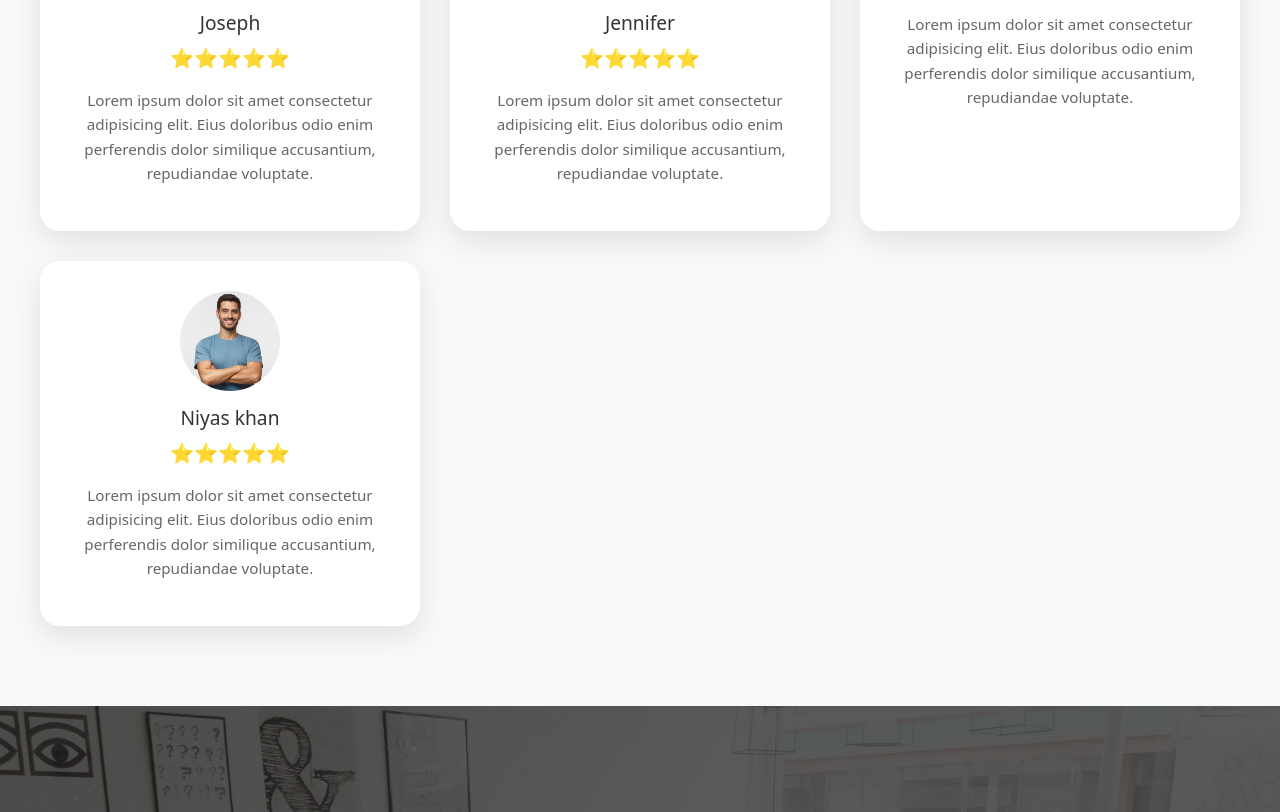
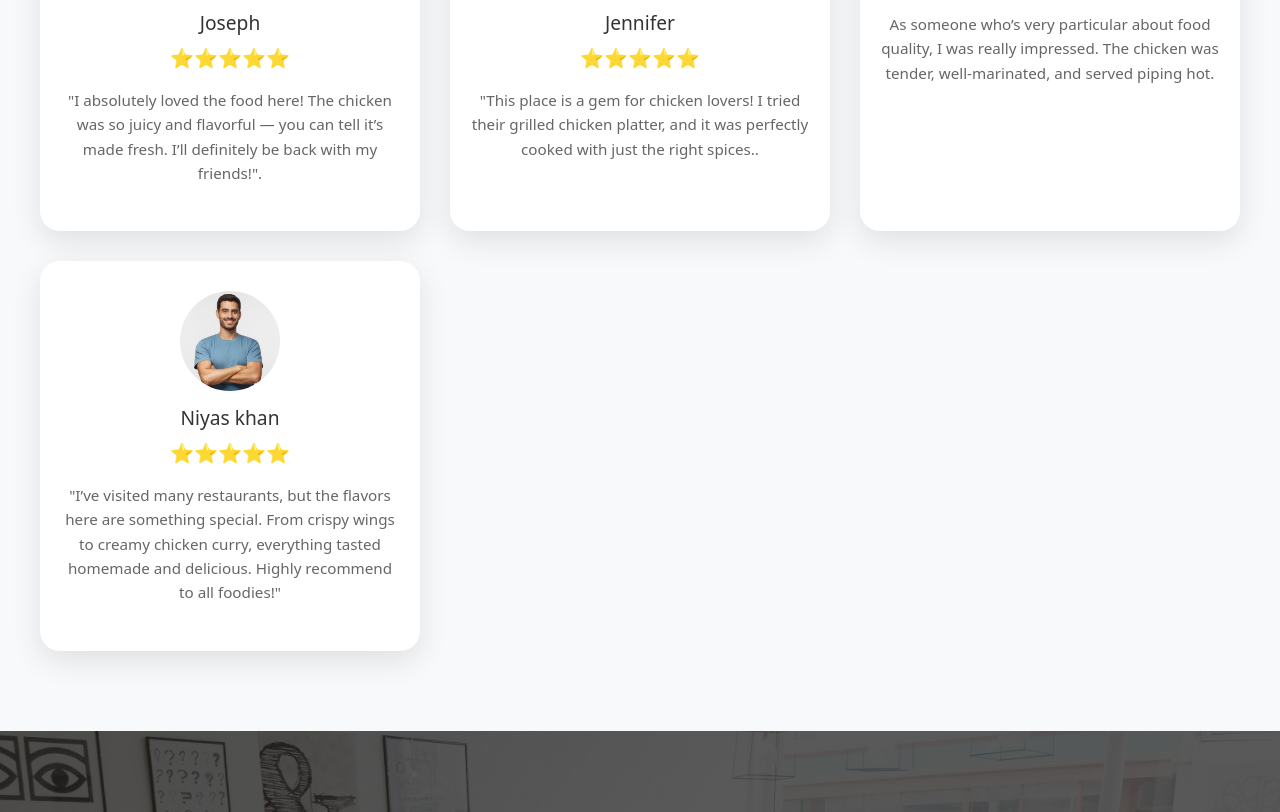
Before and after one commit to AntonyVijay1005/restaurant, a plain HTML site: page restaurant-frontend/index (3).html in a window 1280 px wide. Shown: the part 4398-5210 px from the top of the page. Drawn offline with nearby package versions, Linux system fonts and the light colour scheme.

Commit message:
Update index (3).html

```diff
--- a/restaurant-frontend/index (3).html
+++ b/restaurant-frontend/index (3).html
@@ -226,7 +226,7 @@ We take hygiene and food safety very seriously. Every meal is prepared in a clea
                 <div class="rating">
                     <span>⭐⭐⭐⭐⭐</span>
                 </div>
-                <p class="review-text">Lorem ipsum dolor sit amet consectetur adipisicing elit. Eius doloribus odio enim perferendis dolor similique accusantium, repudiandae voluptate.</p>
+                <p class="review-text">"I absolutely loved the food here! The chicken was so juicy and flavorful — you can tell it’s made fresh. I’ll definitely be back with my friends!".</p>
             </div>
             <div class="card1">
                 <img src="women1.jpg" alt="Jennifer" class="review-img">
@@ -234,7 +234,7 @@ We take hygiene and food safety very seriously. Every meal is prepared in a clea
                 <div class="rating">
                     <span>⭐⭐⭐⭐⭐</span>
                 </div>
-                <p class="review-text">Lorem ipsum dolor sit amet consectetur adipisicing elit. Eius doloribus odio enim perferendis dolor similique accusantium, repudiandae voluptate.</p>
+                <p class="review-text">"This place is a gem for chicken lovers! I tried their grilled chicken platter, and it was perfectly cooked with just the right spices..</p>
             </div>
             <div class="card1">
                 <img src="men4.jpg" alt="Peter Paul" class="review-img">
@@ -242,7 +242,7 @@ We take hygiene and food safety very seriously. Every meal is prepared in a clea
                 <div class="rating">
                     <span>⭐⭐⭐⭐⭐</span>
                 </div>
-                <p class="review-text">Lorem ipsum dolor sit amet consectetur adipisicing elit. Eius doloribus odio enim perferendis dolor similique accusantium, repudiandae voluptate.</p>
+                <p class="review-text">As someone who’s very particular about food quality, I was really impressed. The chicken was tender, well-marinated, and served piping hot.</p>
             </div>
             <div class="card1">
                 <img src="men3.jpg" alt="Victor Rias" class="review-img">
@@ -250,7 +250,7 @@ We take hygiene and food safety very seriously. Every meal is prepared in a clea
                 <div class="rating">
                     <span>⭐⭐⭐⭐⭐</span>
                 </div>
-                <p class="review-text">Lorem ipsum dolor sit amet consectetur adipisicing elit. Eius doloribus odio enim perferendis dolor similique accusantium, repudiandae voluptate.</p>
+                <p class="review-text">"I’ve visited many restaurants, but the flavors here are something special. From crispy wings to creamy chicken curry, everything tasted homemade and delicious. Highly recommend to all foodies!"</p>
             </div>
         </div>
     </section>
```
